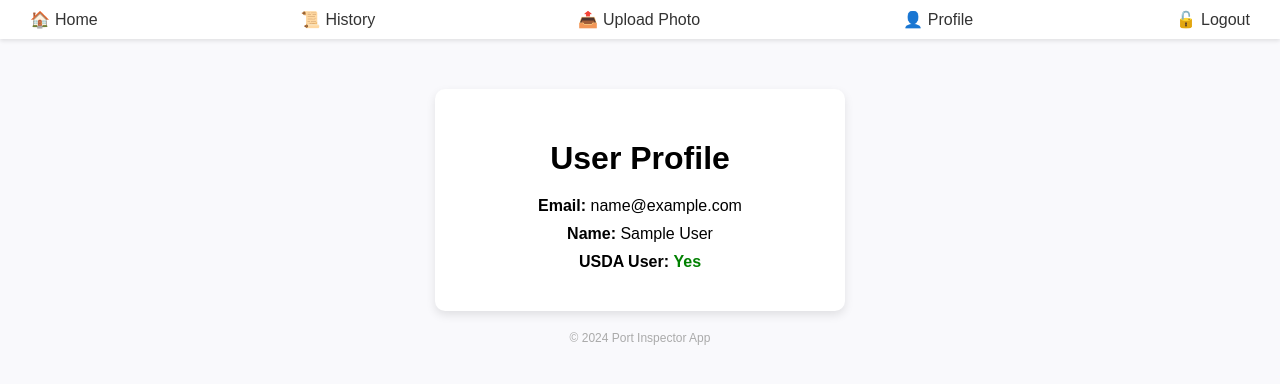
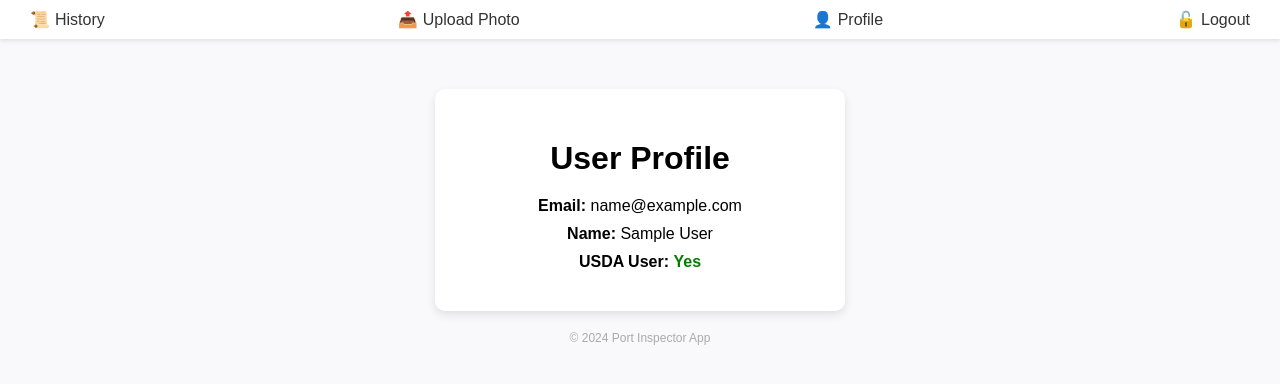
Before and after one commit to usd-cs/COMP-49X-24-25-port-inspector-project, a Django app: page /profile/ in a window 1280 px wide. Shown: the top 384 px of the page. Run offline with Django 4.2, Linux system fonts and the light colour scheme; a user stored in the database is signed in; tables that the repository leaves empty hold one stand-in row (values such as "Sample post").

Commit message:
Remove link to home page

```diff
--- a/port_inspector/port_inspector_app/templates/history.html
+++ b/port_inspector/port_inspector_app/templates/history.html
@@ -162,7 +162,6 @@
 </head>
 <body>
     <header>
-        <a href="/" class="icon">🏠<span>Home</span></a>
         <a href="/history" class="icon">📜<span>History</span></a>
         <a href="/upload" class="icon">📤<span>Upload Photo</span></a>
         <a href="/profile" class="icon">👤<span>Profile</span></a>
--- a/port_inspector/port_inspector_app/templates/profile.html
+++ b/port_inspector/port_inspector_app/templates/profile.html
@@ -67,7 +67,6 @@
 </head>
 <body>
     <header>
-        <a href="/" class="icon">🏠<span>Home</span></a>
         <a href="/history" class="icon">📜<span>History</span></a>
         <a href="/upload" class="icon">📤<span>Upload Photo</span></a>
         <a href="/profile" class="icon">👤<span>Profile</span></a>
--- a/port_inspector/port_inspector_app/templates/results.html
+++ b/port_inspector/port_inspector_app/templates/results.html
@@ -158,7 +158,6 @@
 </head>
 <body>
   <header>
-    <a href="/" class="icon">🏠<span>Home</span></a>
     <a href="/history" class="icon">📜<span>History</span></a>
     <a href="/upload" class="icon">📤<span>Upload Photo</span></a>
     <a href="/profile" class="icon">👤<span>Profile</span></a>
--- a/port_inspector/port_inspector_app/templates/upload_photo.html
+++ b/port_inspector/port_inspector_app/templates/upload_photo.html
@@ -185,7 +185,6 @@
 </head>
 <body>
   <header>
-    <a href="/">🏠<span>Home</span></a>
     <a href="/history">📜<span>History</span></a>
     <a href="/upload">📤<span>Upload Photo</span></a>
     <a href="/profile">👤<span>Profile</span></a>
```
